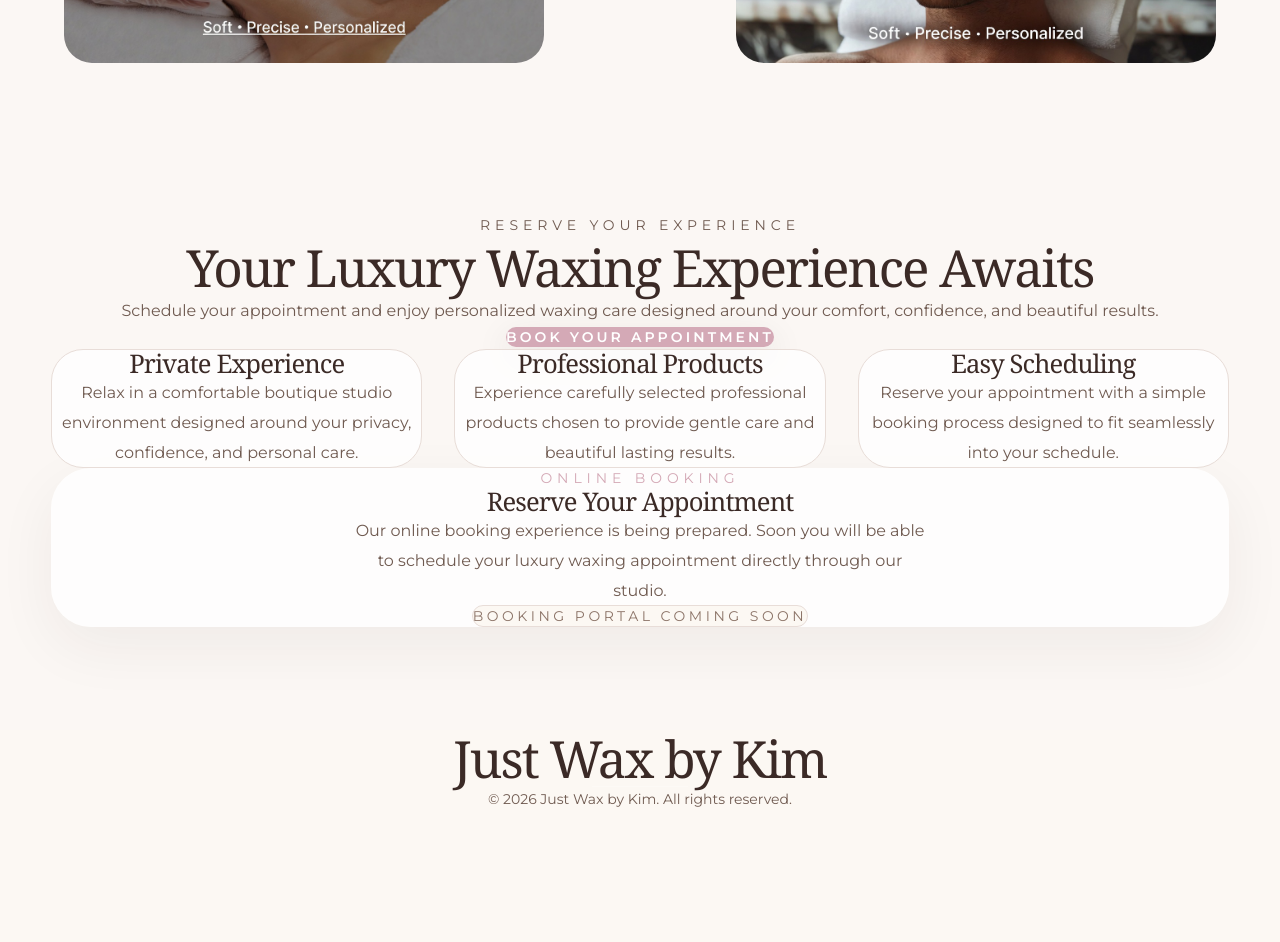
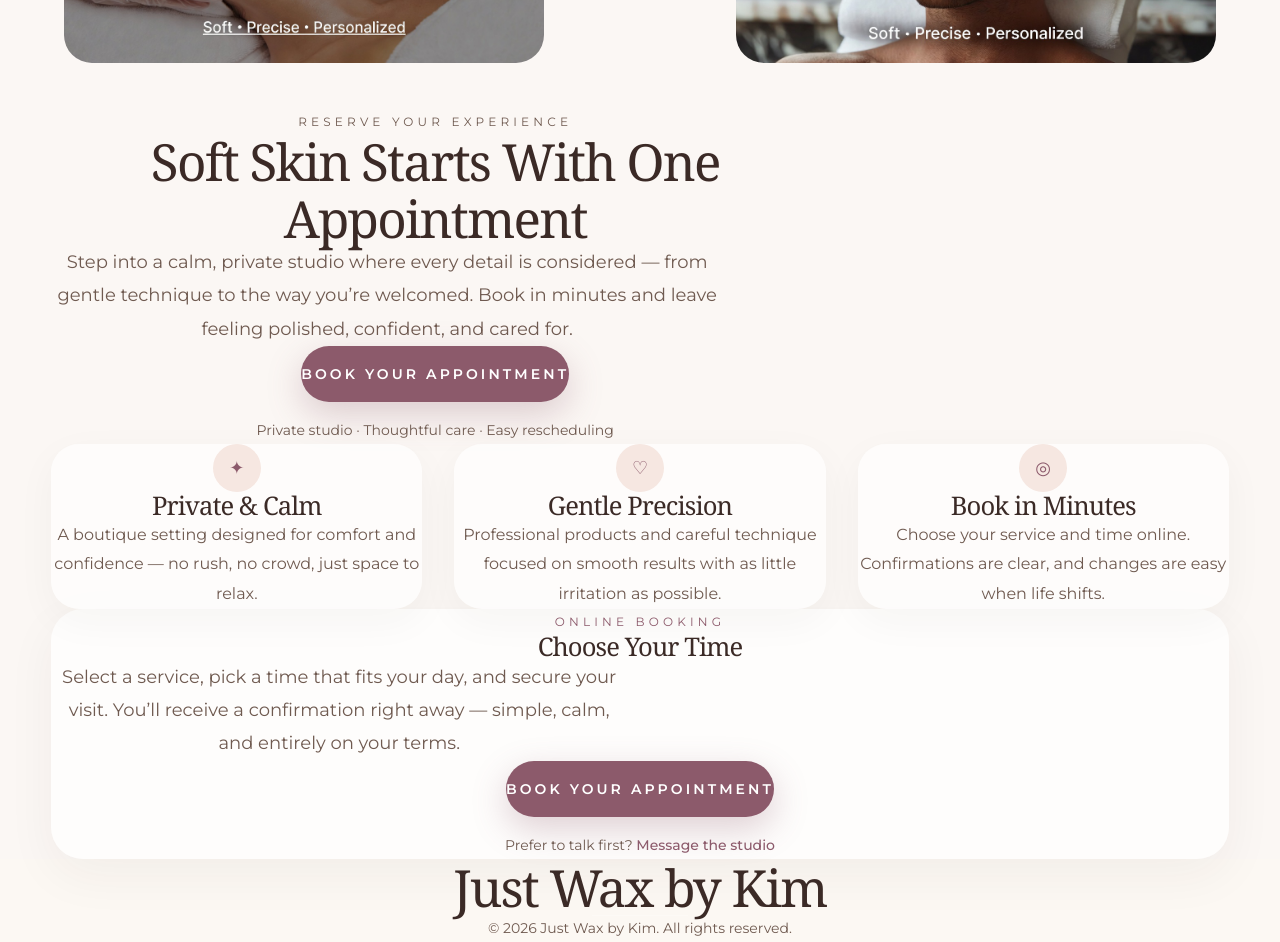
Before and after one commit to kevin-phan-25/just-wax-by-kim, a Next.js app: page / in a window 1280 px wide. Shown: the part 2320-3262 px from the top of the page. Before the commit the page ends 3133 px from the top, so only its background shows below. Built offline with nearby package versions, Linux system fonts and the light colour scheme; a web font is replaced by a local one.

Commit message:
refactor booking

```diff
--- a/features/booking/Booking.tsx
+++ b/features/booking/Booking.tsx
@@ -6,43 +6,32 @@
  * Luxury booking experience section.
  *
  * Changes:
- *
- * - Removed restrictive width sizing
- * - Full editorial layout
- * - Centered typography
- * - Expanded booking widget area
- * - Unified luxury spacing rhythm
- * - Removed divider accent (border-t)
- * - Blended with site background
- * - Top spacer ½ inch (pairs with Services for 1 inch total gap)
- *
+ * - Conversion-focused editorial layout
+ * - Blended with site background (#FBF7F4)
+ * - Removed divider accents
+ * - Stronger hierarchy and CTA placement
+ * - Top spacer ½ inch (pairs with Services)
+ * - Preserved id="booking" for navbar scroll
  * ------------------------------------------------------------------
  */
 
-import {
-  BOOKING_CONFIG,
-} from "./booking.constants";
-
+import { BOOKING_CONFIG } from "./booking.constants";
 import BookingCTA from "./BookingCTA";
-
 import BookingBenefits from "./BookingBenefits";
-
 import BookingWidget from "./BookingWidget";
 
-
 export default function Booking() {
-
   return (
-
     <section
       id="booking"
       className="
         bg-[#FBF7F4]
-        section-padding-lg
         pt-0
+        pb-16
+        md:pb-20
+        lg:pb-24
       "
     >
-
       {/* ½ inch top spacer — pairs with Services pb-[0.5in] = 1 inch total */}
       <div
         aria-hidden="true"
@@ -53,136 +42,68 @@ export default function Booking() {
         "
       />
 
-
-      <div
-        className="
-          container-luxury
-        "
-      >
-
-
-
+      <div className="container-luxury px-5 sm:px-8 md:px-10 lg:px-16">
         {/* HEADER */}
-
-        <header
-          className="
-            text-center
-            mx-auto
-          "
-        >
-
+        <header className="mx-auto max-w-3xl text-center">
           <p
             className="
               uppercase
               tracking-[0.35em]
-              text-sm
-              text-brand-dusty-pink
+              text-[10px]
+              sm:text-xs
+              text-[#8C5A6B]
             "
           >
-
             {BOOKING_CONFIG.eyebrow}
-
           </p>
-
-
 
           <h2
             className="
-              mt-6
+              mt-5
               font-serif
               text-4xl
-              md:text-5xl
-              text-brand-espresso
+              sm:text-5xl
+              md:text-6xl
+              leading-[1.08]
+              tracking-[-0.03em]
+              text-[#3B2A26]
             "
           >
-
             {BOOKING_CONFIG.title}
-
           </h2>
-
-
 
           <p
             className="
               mx-auto
               mt-6
-              text-brand-taupe
+              max-w-2xl
+              text-base
+              md:text-lg
               leading-relaxed
+              text-[#8C7468]
             "
           >
-
             {BOOKING_CONFIG.description}
-
           </p>
 
-
-
-          <div
-            className="
-              mt-10
-            "
-          >
-
+          <div className="mt-10 flex flex-col items-center gap-4">
             <BookingCTA />
-
+            <p className="text-sm text-[#8C7468]/80">
+              {BOOKING_CONFIG.reassurance}
+            </p>
           </div>
-
-
         </header>
 
-
-
-
-
         {/* BENEFITS */}
-
-        <div
-          className="
-            mt-20
-          "
-        >
-
+        <div className="mt-16 md:mt-20">
           <BookingBenefits />
-
         </div>
 
-
-
-
-
         {/* BOOKING WIDGET */}
-
-        <div
-          className="
-            mt-20
-            w-full
-          "
-        >
-
-          <div
-            className="
-              rounded-[40px]
-              bg-white/80
-              p-8
-              md:p-12
-              shadow-[0_20px_60px_rgba(59,42,38,0.06)]
-            "
-          >
-
-            <BookingWidget />
-
-          </div>
-
-
+        <div className="mt-16 md:mt-20 w-full">
+          <BookingWidget />
         </div>
-
-
-
       </div>
-
-
     </section>
-
   );
-
 }
--- a/features/booking/BookingBenefits.tsx
+++ b/features/booking/BookingBenefits.tsx
@@ -6,90 +6,87 @@
  * Luxury booking benefit cards.
  *
  * Changes:
- *
- * - Expanded card presentation
- * - Added luxury editorial styling
- * - Centered content
- * - Improved spacing
- * - Matches Services/Testimonial theme
- *
+ * - Soft cards, no hard borders
+ * - Centered editorial content
+ * - Matches site background blend
  * ------------------------------------------------------------------
  */
 
-import {
-  bookingBenefits,
-} from "./booking.data";
-
+import { bookingBenefits } from "./booking.data";
 
 export default function BookingBenefits() {
-
   return (
-
     <div
       className="
         grid
         w-full
-        gap-8
+        gap-6
+        md:gap-8
         md:grid-cols-3
       "
     >
-
-      {
-        bookingBenefits.map((item) => (
-
+      {bookingBenefits.map((item) => (
         <article
           key={item.title}
           className="
             flex
             flex-col
             items-center
-              rounded-[32px]
-              border
-              border-brand-border
-              bg-white/80
-              p-8
+            rounded-[28px]
+            bg-white/70
+            px-7
+            py-9
             text-center
+            shadow-[0_12px_40px_rgba(59,42,38,0.04)]
             transition-all
             duration-300
-              hover:-translate-y-2
+            hover:-translate-y-1.5
+            hover:bg-white/90
             hover:shadow-[0_20px_50px_rgba(59,42,38,0.08)]
           "
         >
+          <span
+            className="
+              mb-5
+              flex
+              h-12
+              w-12
+              items-center
+              justify-center
+              rounded-full
+              bg-[#F6E7E1]
+              text-lg
+              text-[#8C5A6B]
+            "
+            aria-hidden="true"
+          >
+            {item.icon}
+          </span>
 
           <h3
             className="
               font-serif
-                text-2xl
-                text-brand-espresso
+              text-xl
+              md:text-2xl
+              text-[#3B2A26]
             "
           >
-
             {item.title}
-
           </h3>
-
 
           <p
             className="
-                mt-4
+              mt-3
+              text-sm
+              md:text-base
               leading-relaxed
-                text-brand-taupe
+              text-[#8C7468]
             "
           >
-
             {item.description}
-
           </p>
-
-
         </article>
-
-        ))
+      ))}
+    </div>
+  );
 }
-
-
-    </div>
-
-  );
-
-}
--- a/features/booking/BookingCTA.tsx
+++ b/features/booking/BookingCTA.tsx
@@ -6,62 +6,43 @@
  * Luxury booking call-to-action.
  *
  * Changes:
- *
- * - Updated to luxury theme colors
- * - Increased CTA presence
- * - Improved spacing
- * - Added premium hover interaction
- *
+ * - Stronger presence
+ * - Premium hover
+ * - Matches brand dusty pink
  * ------------------------------------------------------------------
  */
 
-import {
-  BOOKING_CONFIG,
-} from "./booking.constants";
-
+import { BOOKING_CONFIG } from "./booking.constants";
 
 export default function BookingCTA() {
-
   return (
-
     <a
       href={BOOKING_CONFIG.bookingUrl}
-
       className="
         inline-flex
         items-center
         justify-center
-
+        min-h-[56px]
+        min-w-[240px]
         rounded-full
-
-        bg-brand-dusty-pink
-
-        px-12
-        py-5
-
+        bg-[#8C5A6B]
+        px-10
+        py-4
         uppercase
         tracking-[0.22em]
-
-        text-sm
+        text-xs
+        sm:text-sm
         font-semibold
-
         text-white
-
-        shadow-[0_12px_35px_rgba(59,42,38,0.12)]
-
+        shadow-[0_12px_35px_rgba(140,90,107,0.28)]
         transition-all
         duration-300
-
         hover:-translate-y-1
-        hover:bg-brand-plum
-        hover:shadow-[0_20px_45px_rgba(59,42,38,0.16)]
+        hover:bg-[#7A4A5A]
+        hover:shadow-[0_18px_45px_rgba(140,90,107,0.35)]
       "
     >
-
-      Book Your Appointment
-
+      {BOOKING_CONFIG.ctaLabel}
     </a>
-
   );
-
 }
--- a/features/booking/BookingWidget.tsx
+++ b/features/booking/BookingWidget.tsx
@@ -3,104 +3,95 @@
  * File: BookingWidget.tsx
  *
  * Description:
- * Luxury booking widget placeholder.
+ * Luxury booking panel (ready for embed / integration).
  *
  * Changes:
- *
- * - Removed generic placeholder styling
- * - Added premium booking panel layout
- * - Centered editorial typography
- * - Ready for future booking integration
- *
+ * - Soft panel, no hard border dividers
+ * - Clear next-step messaging
+ * - Secondary CTA for contact path
  * ------------------------------------------------------------------
  */
 
+import { BOOKING_CONFIG } from "./booking.constants";
+import BookingCTA from "./BookingCTA";
 
 export default function BookingWidget() {
-
   return (
-
     <div
       className="
-        flex
-        flex-col
-        items-center
-        justify-center
+        w-full
+        rounded-[32px]
+        bg-white/75
+        px-8
+        py-12
+        md:px-12
+        md:py-14
         text-center
+        shadow-[0_16px_50px_rgba(59,42,38,0.05)]
       "
     >
-
-
       <span
         className="
           uppercase
           tracking-[0.35em]
-          text-sm
-          text-brand-dusty-pink
+          text-[10px]
+          sm:text-xs
+          text-[#8C5A6B]
         "
       >
-
-        Online Booking
-
+        {BOOKING_CONFIG.widgetEyebrow}
       </span>
-
-
 
       <h3
         className="
-          mt-5
+          mt-4
           font-serif
           text-3xl
-          text-brand-espresso
+          md:text-4xl
+          text-[#3B2A26]
         "
       >
-
-        Reserve Your Appointment
-
+        {BOOKING_CONFIG.widgetTitle}
       </h3>
-
-
 
       <p
         className="
+          mx-auto
           mt-5
           max-w-xl
+          text-base
+          md:text-lg
           leading-relaxed
-          text-brand-taupe
+          text-[#8C7468]
         "
       >
-
-        Our online booking experience is being prepared.
-        Soon you will be able to schedule your luxury
-        waxing appointment directly through our studio.
-
+        {BOOKING_CONFIG.widgetDescription}
       </p>
 
+      <div className="mt-9 flex flex-col items-center gap-4">
+        <BookingCTA />
 
-
-      <div
-        className="
-          mt-8
-          rounded-full
-          border
-          border-brand-border
-          bg-brand-background
-          px-8
-          py-4
-          text-sm
-          uppercase
-          tracking-[0.25em]
-          text-brand-taupe
-        "
-      >
-
-        Booking Portal Coming Soon
-
+        <p className="text-sm text-[#8C7468]">
+          Prefer to talk first?{" "}
+          <a
+            href={BOOKING_CONFIG.contactHref}
+            className="
+              font-medium
+              text-[#8C5A6B]
+              underline-offset-4
+              transition
+              hover:underline
+            "
+          >
+            {BOOKING_CONFIG.contactLabel}
+          </a>
+        </p>
       </div>
 
-
+      {/*
+        Replace this block later with your real booking embed, e.g.:
+        <div className="mt-10 w-full" id="booking-embed" />
+      */}
     </div>
-
   );
-
 }
--- a/features/booking/booking.constants.ts
+++ b/features/booking/booking.constants.ts
@@ -3,33 +3,32 @@
  * File: booking.constants.ts
  *
  * Description:
- * Luxury booking configuration.
- *
- * Changes:
- *
- * - Refined luxury brand messaging
- * - Improved client-focused language
- * - Matches editorial tone
- *
+ * Luxury booking configuration & conversion copy.
  * ------------------------------------------------------------------
  */
 
+export const BOOKING_CONFIG = {
+  eyebrow: "Reserve Your Experience",
 
-export const BOOKING_CONFIG = {
-
-  eyebrow:
-    "Reserve Your Experience",
-
-
-  title:
-    "Your Luxury Waxing Experience Awaits",
-
+  title: "Soft Skin Starts With One Appointment",
 
   description:
-    "Schedule your appointment and enjoy personalized waxing care designed around your comfort, confidence, and beautiful results.",
+    "Step into a calm, private studio where every detail is considered — from gentle technique to the way you’re welcomed. Book in minutes and leave feeling polished, confident, and cared for.",
 
+  reassurance: "Private studio · Thoughtful care · Easy rescheduling",
 
-  bookingUrl:
-    "#"
+  ctaLabel: "Book Your Appointment",
 
+  bookingUrl: "#", // replace with your live booking link
+
+  widgetEyebrow: "Online Booking",
+
+  widgetTitle: "Choose Your Time",
+
+  widgetDescription:
+    "Select a service, pick a time that fits your day, and secure your visit. You’ll receive a confirmation right away — simple, calm, and entirely on your terms.",
+
+  contactLabel: "Message the studio",
+
+  contactHref: "/#contact", // update if your contact section/route differs
 } as const;
--- a/features/booking/booking.data.ts
+++ b/features/booking/booking.data.ts
@@ -3,88 +3,47 @@
  * File: booking.data.ts
  *
  * Description:
- * Luxury booking information data.
- *
- * Changes:
- *
- * - Refined benefit messaging
- * - Added premium client-focused language
- * - Matches luxury studio positioning
- *
+ * Luxury booking benefits & studio info.
  * ------------------------------------------------------------------
  */
 
-import type {
-  BookingBenefit,
-  BusinessHour,
-} from "./booking.types";
-
-
+import type { BookingBenefit, BusinessHour } from "./booking.types";
 
 export const bookingBenefits: BookingBenefit[] = [
-
   {
-    title:
-      "Private Experience",
-
+    icon: "✦",
+    title: "Private & Calm",
     description:
-      "Relax in a comfortable boutique studio environment designed around your privacy, confidence, and personal care."
+      "A boutique setting designed for comfort and confidence — no rush, no crowd, just space to relax.",
   },
-
-
   {
-    title:
-      "Professional Products",
-
+    icon: "♡",
+    title: "Gentle Precision",
     description:
-      "Experience carefully selected professional products chosen to provide gentle care and beautiful lasting results."
+      "Professional products and careful technique focused on smooth results with as little irritation as possible.",
   },
-
-
   {
-    title:
-      "Easy Scheduling",
-
+    icon: "◎",
+    title: "Book in Minutes",
     description:
-      "Reserve your appointment with a simple booking process designed to fit seamlessly into your schedule."
-  }
-
+      "Choose your service and time online. Confirmations are clear, and changes are easy when life shifts.",
+  },
 ];
 
-
-
-
 export const businessHours: BusinessHour[] = [
-
   {
-    day:
-      "Monday - Friday",
-
-    hours:
-      "9:00 AM - 6:00 PM"
+    day: "Monday – Friday",
+    hours: "9:00 AM – 6:00 PM",
   },
-
-
   {
-    day:
-      "Saturday",
-
-    hours:
-      "9:00 AM - 3:00 PM"
+    day: "Saturday",
+    hours: "9:00 AM – 3:00 PM",
   },
-
-
   {
-    day:
-      "Sunday",
-
-    hours:
-      "Closed"
-  }
-
+    day: "Sunday",
+    hours: "Closed",
+  },
 ];
 
-
-
 export const cancellationPolicy =
-  "Please provide 24 hours notice for appointment changes or cancellations.";
+  "Please provide 24 hours’ notice for changes or cancellations so we can offer your time to another guest.";
```
Also changed, not shown: features/booking/booking.types.ts (+1 -16 lines). Lines whose indentation alone changed are shown as unchanged.
